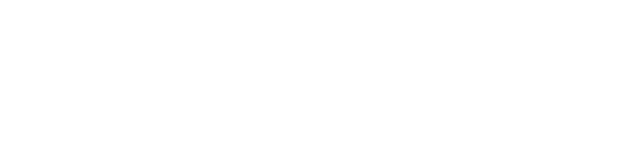
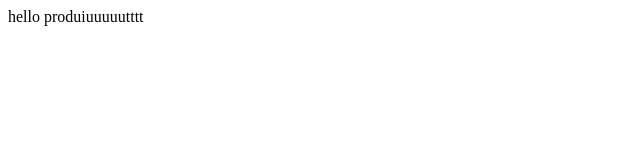
Before and after one commit to OumaAmri/MyProject, a plain HTML site: page produit.html in a window 1280 px wide. Shown: the whole page, without its empty margins (0-640 px from the left). Drawn offline with Linux system fonts and the light colour scheme.

Commit message:
Update produit.html

```diff
--- a/produit.html
+++ b/produit.html
@@ -4,6 +4,6 @@
 	<title>Testing My Programme</title>
 </head>
 <body>
-
+hello produiuuuuutttt
 </body>
 </html>
```
